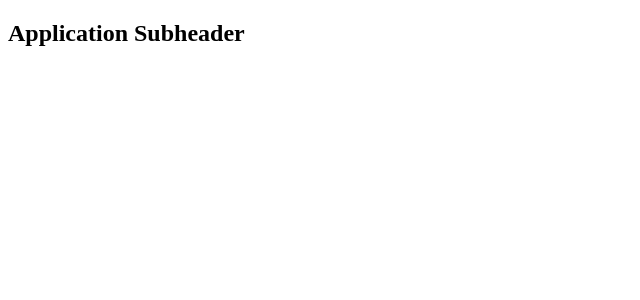
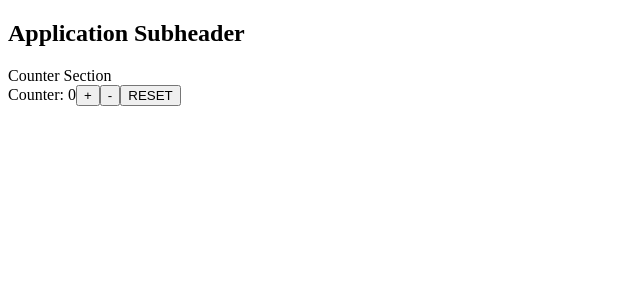
Before and after one commit to KajBialas/stacjait-typescript-workshop-1, a React (Create React App) app: page / in a window 1280 px wide. Shown: the top 300 px of the page, without its empty margins (0-640 px from the left). Built offline with nearby package versions, Linux system fonts and the light colour scheme.

Commit message:
Issue 3 final

```diff
--- a/src/App.tsx
+++ b/src/App.tsx
@@ -1,10 +1,14 @@
 import React from 'react';
 import Header from './components/Header';
+import Counter1 from "./components/Counter1";
 
 const TEXTS = {
     HEADER: {
         TITLE: 'Application Header',
         SUBTITLE: 'Application Subheader',
+    },
+    COUNTER1: {
+        TITLE: 'Counter Section'
     }
 };
 
@@ -15,6 +19,7 @@ function App() {
         <Header
             subtitle={TEXTS.HEADER.SUBTITLE}
         />
+        <Counter1 title={TEXTS.COUNTER1.TITLE}/>
     </div>
   );
 }
--- /dev/null
+++ b/src/components/Counter1.tsx
@@ -0,0 +1,43 @@
+import React, { Component } from 'react';
+
+type Counter1State = {
+    counter: number;
+};
+
+type Counter1Props = {
+    title: string;
+}
+
+enum Button {
+    INCREMENT = '+',
+    DECREMENT = '-',
+    RESET = 'RESET',
+}
+
+class Counter1 extends Component<Counter1Props, Counter1State> {
+    state: Counter1State = {
+        counter: 0,
+    }
+
+    handleIncrement = (): void => this.setState({counter: this.state.counter + 1});
+    handleDecrement = (): void => this.setState({counter: this.state.counter - 1});
+    handleReset = (): void => this.setState({counter: 0});
+
+    render() {
+        return (
+            <div>
+                <header>
+                    {this.props.title}
+                </header>
+                <div>
+                    Counter: {this.state.counter}
+                    <button onClick={this.handleIncrement}>{Button.INCREMENT}</button>
+                    <button onClick={this.handleDecrement}>{Button.DECREMENT}</button>
+                    <button onClick={this.handleReset}>{Button.RESET}</button>
+                </div>
+            </div>
+        )
+    }
+}
+
+export default Counter1;
--- a/src/components/Header.tsx
+++ b/src/components/Header.tsx
@@ -1,7 +1,12 @@
 import React from 'react';
 
+type HeaderProps = {
+    title?: string;
+    subtitle?: string;
+}
+
 function Header(
-        { title, subtitle }: {title?: string; subtitle?: string}
+        { title, subtitle }: HeaderProps
     ) {
     return (
         <header>
```
